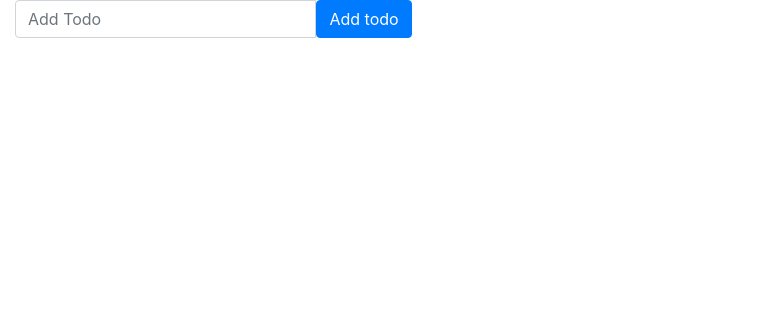
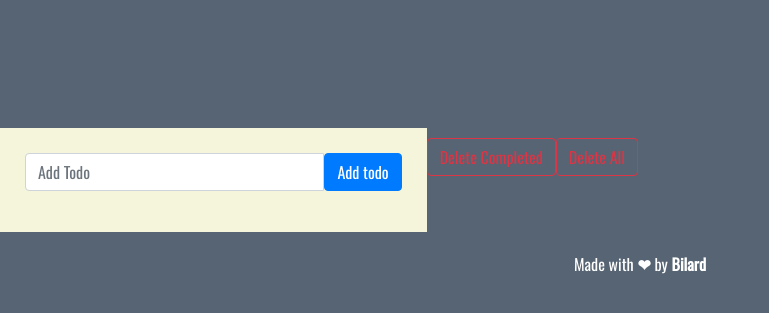
Before and after one commit to captbilard/Promise-To-Do-App, a Django app: page / in a window 1280 px wide. Shown: the top 313 px of the page, without its empty margins (0-769 px from the left). Run offline with Django 3.2, Linux system fonts and the light colour scheme; data that the repository does not hold is empty; some libraries are stand-ins or nearby versions.

Commit message:
Created index template

```diff
--- a/TODO/todos/models.py
+++ b/TODO/todos/models.py
@@ -1,8 +1,10 @@
 from django.db import models
+from django.urls import reverse
 
 # Create your models here.
 class Todo(models.Model):
     task = models.CharField(max_length=255)
+    completed = models.BooleanField(default=False)
     created_at = models.DateTimeField(auto_now_add=True)
 
     def __str__(self):
--- /dev/null
+++ b/TODO/todos/static/todos/todo.css
@@ -0,0 +1,33 @@
+body {
+	background: rgba(44, 62, 80, .8);
+	font-family: 'Oswald', 'Futura', sans-serif;
+}
+#wrapper {
+	margin-top: 10% !important;
+}
+#content {
+	background: beige;
+	padding: 25px;
+}
+#content > h2 {
+	font-size: 18px;
+	text-align: center;
+	padding-top: 0;
+}
+.t10 {
+	margin-top: 10px;
+}
+.t20 {
+	margin-top: 20px;
+}
+.todo-completed {
+	text-decoration: line-through;
+	background: rgba(149, 165, 166, .3);
+}
+footer {
+	margin-top: 20px;
+	color: white;
+}
+.list-group-item {
+	color: black;
+}
--- a/TODO/todos/templates/todo/index.html
+++ b/TODO/todos/templates/todo/index.html
@@ -1,28 +1,59 @@
+{% load static %}
 <!DOCTYPE html>
 <html lang="en">
 <head>
     <meta charset="UTF-8">
     <meta name="viewport" content="width=device-width, initial-scale=1.0">
     <meta http-equiv="X-UA-Compatible" content="ie=edge">
+    <link href="https://fonts.googleapis.com/css?family=Oswald" rel="stylesheet">
     <link rel="stylesheet" href="https://stackpath.bootstrapcdn.com/bootstrap/4.4.1/css/bootstrap.min.css" integrity="sha384-Vkoo8x4CGsO3+Hhxv8T/Q5PaXtkKtu6ug5TOeNV6gBiFeWPGFN9MuhOf23Q9Ifjh" crossorigin="anonymous">
+    <link rel="stylesheet" href="{% static 'todos/todo.css' %}">
     <title>Todo App</title>
 </head>
 <body>
 
-    <div class="container-fluid">
+    <div class="container-fluid" id="wrapper">
         <div class="row">
-            <div class="col-lg-4 col-lg-offset-4">
+            <div class="col-lg-4 col-lg-offset-4" id='content'>
                 <form action="{% url 'add-todo' %}" method="post">
                     {% csrf_token %}
                     <div class="form-group">
                         <div class="input-group mb-3">
                             {{form.task}}
-                            <span><button class="btn btn-primary" type="submit">Add todo</button></span>
+                            <span class="input-group-btn"><button class="btn btn-primary" type="submit" id="add-btn">Add todo</button></span>
                         </div>
                     </div>
                 </form>
             </div>
+            <div class="row t10">
+                <div class="col-lg-12">
+                    <div class="btn-toolbar">
+                        <div class="btn-group">
+                            <a class="btn btn-outline-danger" href="{% url 'delete-completed' %}" role="button">Delete Completed</a>
+                        </div>
+                        <div class="btn-group">
+                            <a class="btn btn-outline-danger" href="{% url 'delete-all' %}" role="button">Delete All</a>
+                        </div>
+                    </div>
+                </div>
+            </div>
+            <ul class="list-group t20">
+                {% for todo in todos %}
+                    {% if todo.completed %}
+                        <li class="list-group-item todo-completed">{{ todo.task }}</li>
+                    {% else %}
+                        <li class="list-group-item">{{ todo.task }}</li><span><a class="btn btn-primary" href="{% url 'completed' todo.id %}" role="button">Mark as Done</a></span>
+                    {% endif %}
+                {% endfor %}
+            </ul>
         </div>
+        <footer>
+            <div class="row pad">
+                <div class="col-lg-12 text-center">
+                    Made with <strong>&#10084; </strong>  by <strong>Bilard</strong>
+                </div>
+            </div>
+        </footer>
     </div>
 
 
--- a/TODO/todos/urls.py
+++ b/TODO/todos/urls.py
@@ -1,6 +1,11 @@
 from django.urls import path, include
-from .views import AddTodoView
+from .views import *
 
 urlpatterns = [
+    # path('', IndexView.as_view(), name='index'),
     path('', AddTodoView.as_view(), name='add-todo'),
+    path('done/<int:todo_id>', completed, name='completed'),
+    path('delete-completed/', deleteCompleted, name='delete-completed'),
+    path('delete-all/', deleteAll, name='delete-all'),
+
 ]
--- a/TODO/todos/views.py
+++ b/TODO/todos/views.py
@@ -1,14 +1,19 @@
 from django.shortcuts import render, redirect
 from .forms import TodoForm
-from django.views import View
+from django.views import View, generic
+from django.shortcuts import get_object_or_404
+from .models import Todo
 # Create your views here.
+
+
 class AddTodoView(View):
     form_class = TodoForm
     template_name = "todo/index.html"
 
     def get(self, request, *args, **kwargs):
         form = self.form_class()
-        return render(request, self.template_name, {'form':form})
+        todos = Todo.objects.all()
+        return render(request, self.template_name, {'form':form, 'todos':todos})
 
     def post(self, request, *args, **kwargs):
         form = self.form_class(request.POST)
@@ -16,3 +21,17 @@ class AddTodoView(View):
             form.save()
             return redirect('add-todo')
         return render(request, self.template_name, {'form':form})
+
+def completed(request, todo_id):
+    todo = get_object_or_404(Todo, pk=todo_id)
+    todo.completed = True
+    todo.save()
+    return redirect('add-todo')
+
+def deleteCompleted(request):
+    Todo.objects.get(completed__exact=True).delete()
+    return redirect('add-todo')
+
+def deleteAll(request):
+    Todo.objects.all().delete()
+    return redirect('add-todo')
```
Also changed, not shown: TODO/todos/migrations/0002_todo_completed.py (added).
